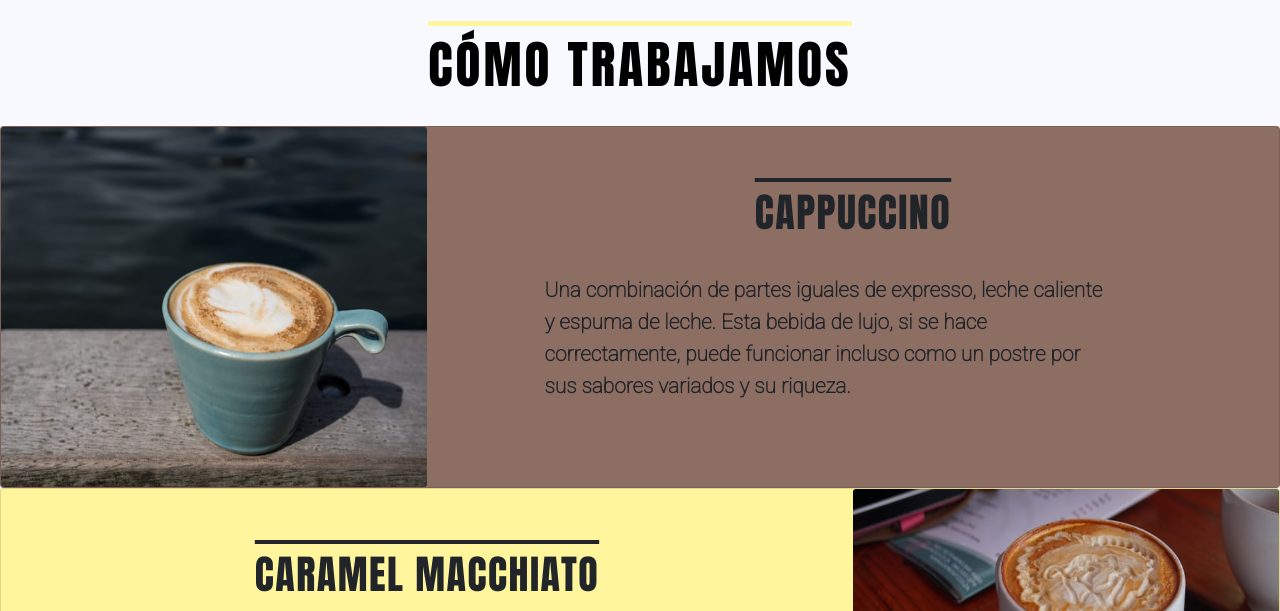
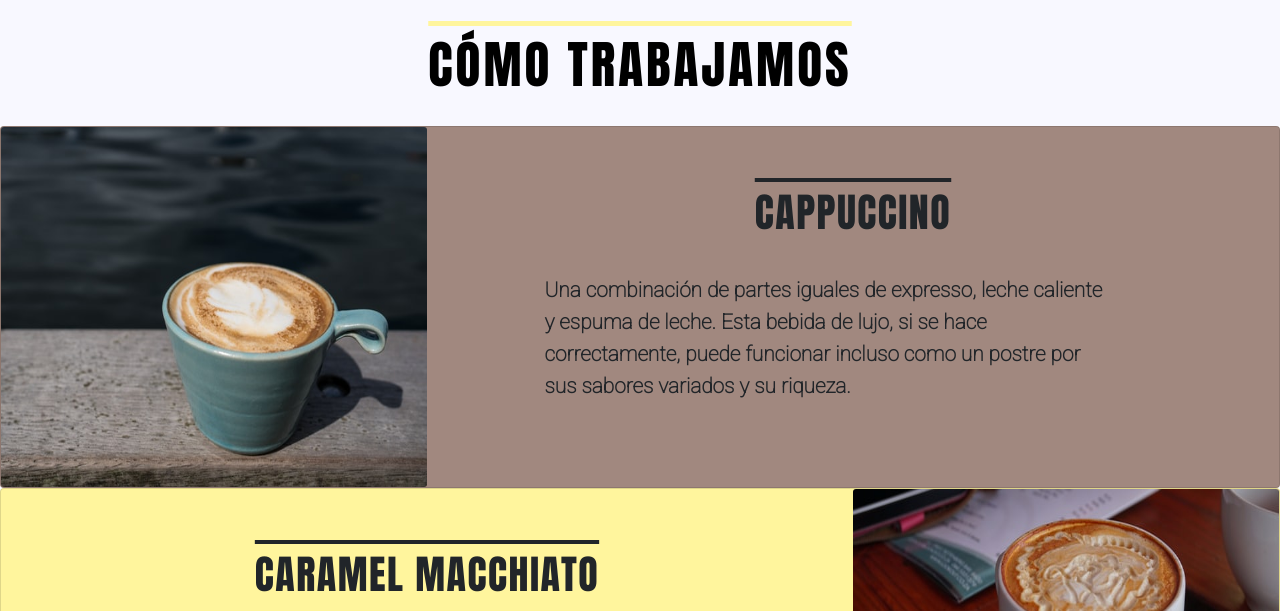
Before and after one commit to fedeMartinezScanu/Desarrollo-web-Coderhouse, a website: page Productos.html in a window 1280 px wide. Shown: the part 110-721 px from the top of the page. Drawn offline with nearby package versions, Linux system fonts and the light colour scheme.

Commit message:
entrega final-colores

```diff
--- a/scss/estilos2.scss
+++ b/scss/estilos2.scss
@@ -334,7 +334,7 @@ section {
 .contenedor1,
 .contenedor3,
 .contenedor5 {
-  background-color: #8d6e63 !important;
+  background-color: #a1887f !important;
 }
 
 /* Locales */
```
Also changed, not shown: css/estilos.css, scss/estilos2.css.
